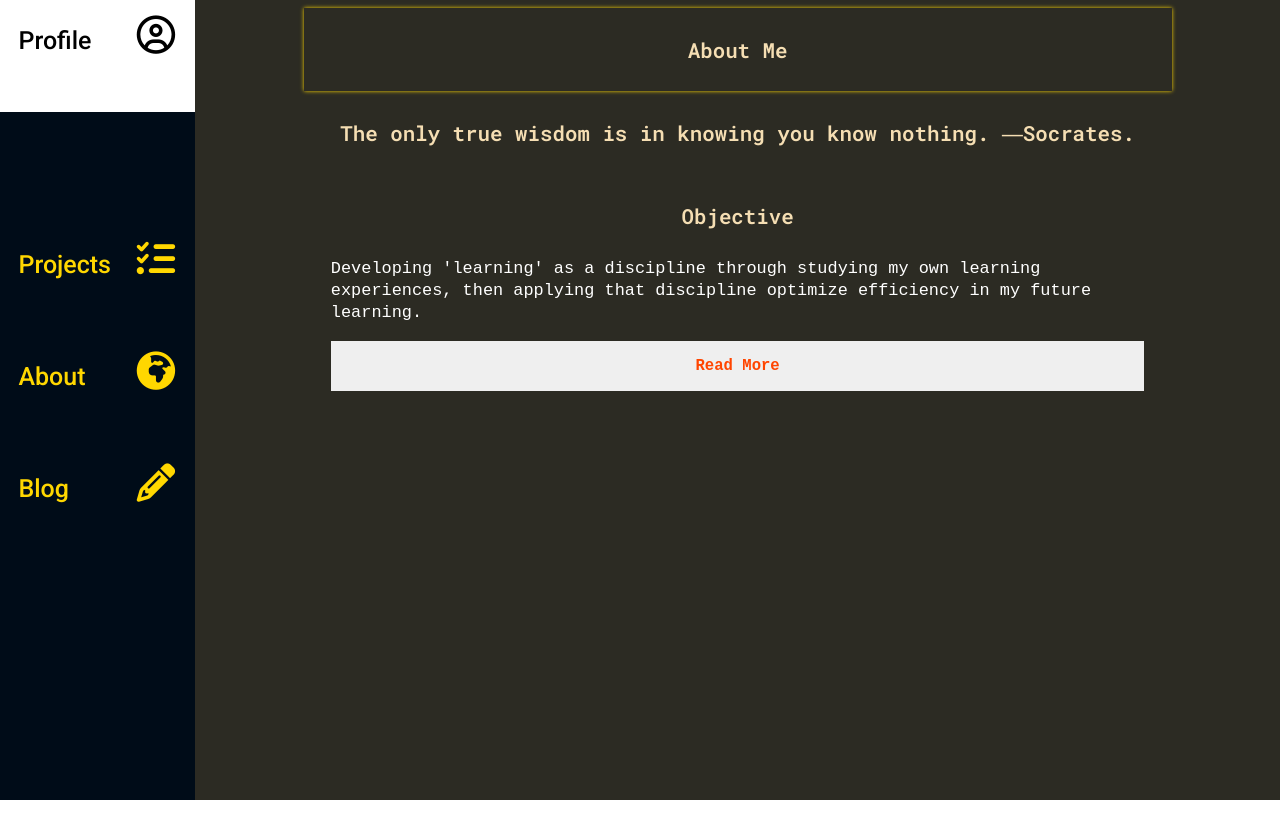
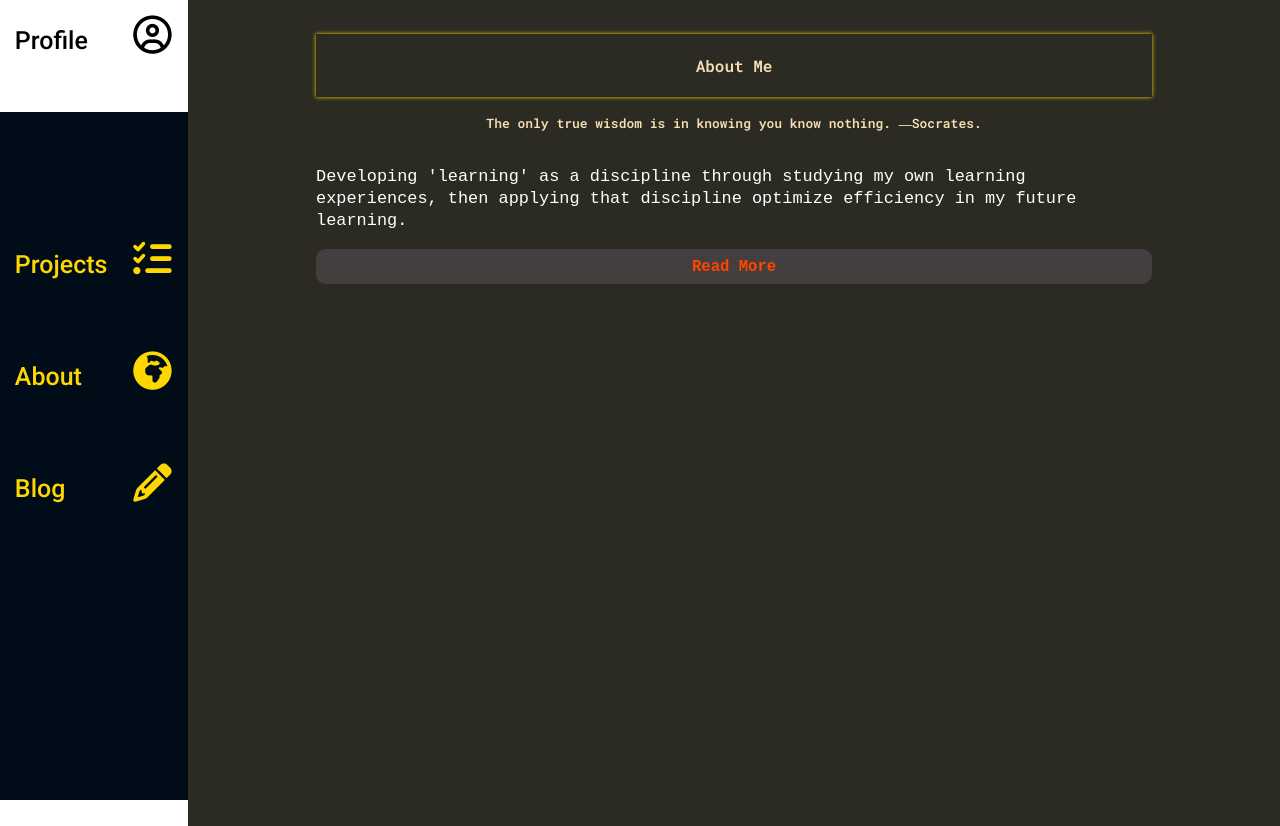
Before and after one commit to AphiweMntungwa/porfolio, a React (Create React App) app: page /about in a window 1280 px wide. Before the commit the page ends 800 px from the top, so only its background shows below. Built offline with nearby package versions, Linux system fonts and the light colour scheme.

Commit message:
read buttons and fixes

```diff
--- a/src/App.css
+++ b/src/App.css
@@ -22,3 +22,15 @@ body {
         overflow-x: hidden;
     }
 }
+
+::-webkit-scrollbar {
+    width: .5em;
+}
+
+::-webkit-scrollbar-track {
+    background: rgb(193, 183, 165);
+}
+
+::-webkit-scrollbar-thumb {
+    background: hsl(180, 60%, 10%);
+}
--- a/src/Components/About/About.jsx
+++ b/src/Components/About/About.jsx
@@ -15,7 +15,6 @@ const about = () => {
         <Quote />
       </Box>
       <Box cname='par-box'>
-        <h4 className="p-header">Objective</h4>
         <p className="aboutdet">
           Developing 'learning' as a discipline
           through studying my own learning experiences, then applying
--- a/src/Components/About/Quote.jsx
+++ b/src/Components/About/Quote.jsx
@@ -32,7 +32,7 @@ class Quote extends Component {
   }
 
   render() {
-    return <h4 className="p-header">{this.state.headerLetters}</h4>;
+    return <h4 className="about-quote">{this.state.headerLetters}</h4>;
   }
 }
 
--- a/src/Components/About/about.css
+++ b/src/Components/About/about.css
@@ -5,6 +5,12 @@
     flex-direction: column;
     align-items: center;
     min-height: 100vh;
+    padding-inline: 10%;
+    padding-top: 2%;
+}
+
+.about div {
+    width: 100%;
 }
 
 .aboutdet {
@@ -15,18 +21,21 @@
 }
 
 .about-quote {
-    width: 80%;
     color: wheat;
 }
 
 .par-box {
-    width: 75%;
     color: wheat;
 }
 
 .about-header {
     box-shadow: 0px 0px 4px gold;
-    width: 80%;
     color: wheat;
     margin-top: 0.5em;
 }
+
+.about-quote {
+    font-size: .9em;
+    font-family: Roboto Mono;
+    text-align: center;
+}
--- a/src/Components/Blog/blog.css
+++ b/src/Components/Blog/blog.css
@@ -1,21 +1,22 @@
 .blog {
     background-color: #2c2b23;
-    width: fit-content;
-    flex-grow: 1;
+    width: 80%;
     display: flex;
     flex-direction: column;
     align-items: center;
+    padding-inline: 10%;
+    padding-top: 2%;
+    min-height: 100vh;
+}
+
+.blog div {
+    width: 100%;
 }
 
 .blog-header {
-    width: 80%;
     color: wheat;
     box-shadow: 0 0 4px gold;
     margin-top: 0.5em;
-}
-
-.blog-second-header {
-    width: 80%;
 }
 
 @media (max-width: 810px) {
--- a/src/Components/Profile/Person/Personal.jsx
+++ b/src/Components/Profile/Person/Personal.jsx
@@ -18,9 +18,10 @@ const styleprop = {
     { id: 4, int: "Node.js " },
     { id: 5, int: "MongoDB" },
     { id: 6, int: "HTML CSS" },
-    { id: 7, int: "Philosophy" },
+    { id: 7, int: "Git & NPM" },
     { id: 8, int: "Learning" },
-    { id: 9, int: "Problem Solving" },
+    { id: 9, int: "Philosophy" },
+    { id: 10, int: "Problem Solving" },
   ],
   title: "Interests",
 };
--- a/src/Components/Profile/Profile.jsx
+++ b/src/Components/Profile/Profile.jsx
@@ -39,10 +39,9 @@ const socialLinks = [
     name: "linkedin",
   },
   { link: "https://facebook.com/AphiweMntungwa", name: "facebook" },
-  { link: "tel:0765881859", name: "phone", noLogo:true },
+  { link: "tel:0765881859", name: "phone", noLogo: true },
   { link: "mailto:aphiwemntungwa66@gmail.com", name: "gmail" },
 ];
-
 
 const Profile = () => (
   <div className="profile">
@@ -51,9 +50,9 @@ const Profile = () => (
         <Box cname="profile-box">
           <Tooltip
             html={
-              <h4 style={{ color: "wheat", fontFamily: "Poppins" }}>
-                It was a G.I jane joke!
-              </h4>
+              <h5 style={{ color: "wheat", fontFamily: "Poppins" }}>
+                adult human male, age:22
+              </h5>
             }
             position="left"
             trigger="mouseenter"
--- a/src/Components/Profile/profile.css
+++ b/src/Components/Profile/profile.css
@@ -1,6 +1,7 @@
 .profile {
     background-color: #2c2b23;
     width: fit-content;
+    min-height: 101vh;
 }
 
 .profile-box {
--- a/src/Components/Projects/Project.jsx
+++ b/src/Components/Projects/Project.jsx
@@ -22,6 +22,9 @@ const customBox = {
   border: "none",
 };
 
+const khaliphaPar = `khalipha is a prototype for a data visualisation platform for
+countries and their constituencies. It utilises chart.js for data visualisation, Redux
+for state management and has easily reusable React components.`;
 const firstP = `
   Snitcher is a platform where you can post thoughts and attach resources
   like youtube videos on your posts to make a playlist for your post.`;
@@ -34,6 +37,7 @@ const snitServer = `This is the Node back-end for the restructured snitcher app.
 Smitcher version with new featires like profile images for users, http chat application and a upvoting
 and downvoting sytem for both posts and comments on posts`;
 
+const title = "Technical Features"
 const snitcherTech = {
   list: [
     { id: 1, int: "Node.js" },
@@ -43,8 +47,9 @@ const snitcherTech = {
     { id: 5, int: "AJAX" },
     { id: 6, int: "M-V-C pattern" },
     { id: 7, int: "Moongoose" },
+    { id: 8, int: "Responsive" },
   ],
-  title: "Technical Features",
+  title
 };
 const portfolioTech = {
   list: [
@@ -52,8 +57,22 @@ const portfolioTech = {
     { id: 2, int: "HTML" },
     { id: 3, int: "CSS" },
     { id: 4, int: "Fetch API" },
+    { id: 5, int: "Responsive" },
   ],
-  title: "Technical Features",
+  title
+};
+const khalTech = {
+  list: [
+    { id: 1, int: "React" },
+    { id: 2, int: "Redux" },
+    { id: 3, int: "Chart.js" },
+    { id: 4, int: "Axios" },
+    { id: 5, int: "Bootstrap" },
+    { id: 6, int: "REST" },
+    { id: 7, int: "Express & Mongo" },
+    { id: 8, int: "Responsive" },
+  ],
+  title
 };
 const snitReactTech = {
   list: [
@@ -62,20 +81,28 @@ const snitReactTech = {
     { id: 3, int: "CSS" },
     { id: 4, int: "Axios" },
     { id: 5, int: "Bootstrap" },
+    { id: 6, int: "Responsive" },
   ],
-  title: "Technical Features",
+  title
 };
 const snitBackTech = {
   list: [
     { id: 1, int: "NodeJS" },
     { id: 2, int: "MongoDB" },
-    { id: 3, int: "ExpressJs" },
+    { id: 3, int: "Express" },
     { id: 4, int: "Axios" },
     { id: 5, int: "Cloudinary" },
   ],
-  title: "Technical Features",
+  title
 };
 
+const khal = (
+  <p>
+    It also utilises and express server and a mongoDB database,
+    Mongoose data modelling is also easily scalable to cater for large amounts
+    of data.
+  </p>
+)
 const snitParag = (
   <p className="snit-parag">
     Snitcher was my first foray into full stack web development. It was an
@@ -109,13 +136,13 @@ const Project = () => (
     <Box cname="flex">
       <Box cname="khalipha">
         <ProjectInfo
-        img={khalipha}
+          img={khalipha}
           title="Khalipha"
-          ptag={firstP}
+          ptag={khaliphaPar}
           href={"https://khalipha.herokuapp.com/"}
           text=""
-          styleprop={snitcherTech}
-          paragraph={snitParag}
+          styleprop={khalTech}
+          paragraph={khal}
           github="https://github.com/AphiweMntungwa/khalipha"
         />
       </Box>
--- a/src/Components/Projects/ProjectBox/ReadButton.jsx
+++ b/src/Components/Projects/ProjectBox/ReadButton.jsx
@@ -19,19 +19,8 @@ class ReadButton extends Component {
 
   render() {
     return (
-      <div style={{ width: "100%" }} className='read-button' >
-        <button
-          onClick={this.toggleParagraph}
-          style={{
-            width: "100%",
-            border: "none",
-            padding: "2%",
-            color: "orangered",
-            fontFamily: "Monospace",
-            fontWeight: 900,
-            fontSize: "larger",
-          }}
-        >
+      <div style={{ width: "100%" }} className="read-button">
+        <button onClick={this.toggleParagraph}>
           Read {this.state.moreOrLess}
         </button>
         {this.returnParagraph()}
--- a/src/Components/Projects/ProjectBox/projectinfo.css
+++ b/src/Components/Projects/ProjectBox/projectinfo.css
@@ -18,10 +18,33 @@
 
 .snit-parag,
 .portf-parag {
-    font-family: 'Lucida Sans Unicode';
+    font-family: Poppins;
+}
+
+.snit-parag {
+    width: 92%;
+    color: #83750f;
+    font-weight: 600;
 }
 
 .small-width-links {
     width: 4.5em;
     animation: unset;
+    background-color: black;
 }
+
+.read-button button {
+    color: orangered;
+    font-family: Monospace;
+    font-weight: 900;
+    font-size: larger;
+    width: 100%;
+    border: none;
+    border-radius: 10px;
+    padding: 1%;
+    background-color: #9e80a338;
+}
+
+.read-button>button:focus {
+    border: 1px solid rgb(1, 12, 0);
+}
--- a/src/Components/Projects/project.css
+++ b/src/Components/Projects/project.css
@@ -4,13 +4,8 @@
     flex-grow: 1;
 }
 
-.snit-parag {
-    width: 92%;
-    color: #a9a9a9;
-}
-
 .p-header {
-    font-size: 1.3em;
+    font-size: 1em;
     font-family: Roboto Mono;
     text-align: center;
 }
@@ -52,7 +47,7 @@
 }
 
 .khalipha:hover .small-width-links box-icon {
-    fill: rgb(17, 28, 35);
+    background-color: black;
 }
 
 .snitcher-app:hover .name {
@@ -75,9 +70,6 @@
     .snitcher-server {
         width: 36vw;
     }
-    /* .project {
-        width: 100%;
-    } */
 }
 
 @media (max-width: 530px) {
```
Also changed, not shown: 1 other file (tests, documents, lock files or other folders).
